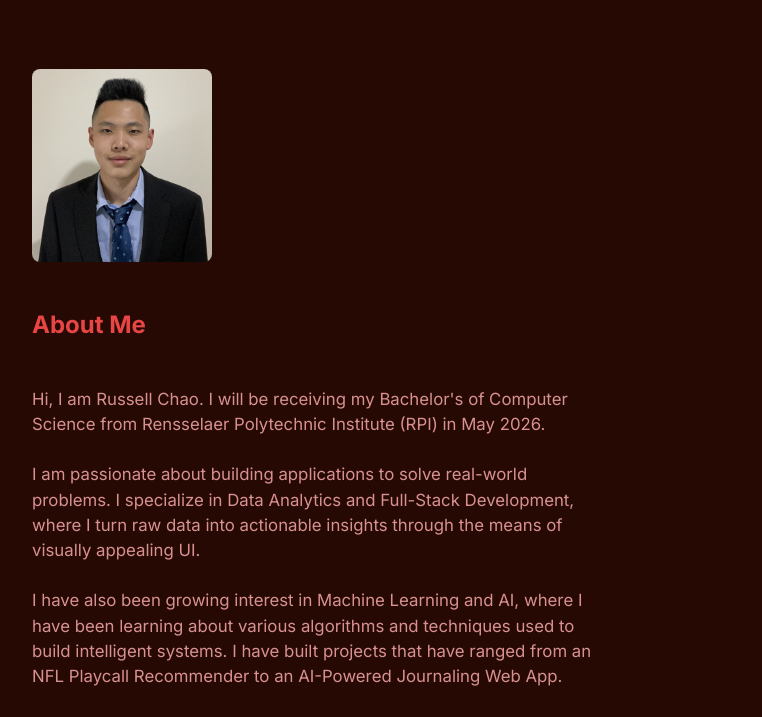
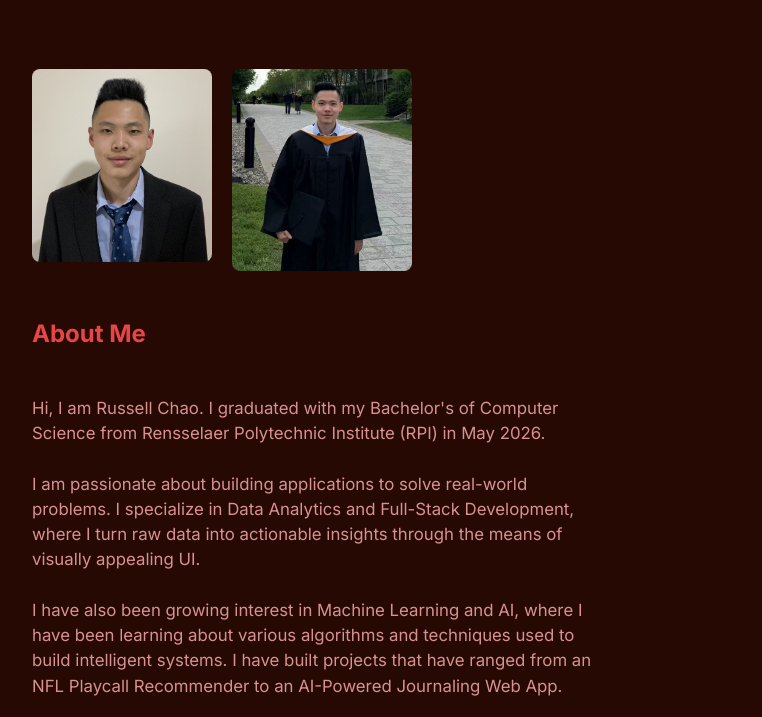
Before and after one commit to russellchao/russellchao.github.io, a plain HTML site: page index.html in a window 1280 px wide. Shown: the part 46-763 px from the top of the page, without its empty margins (258-1020 px from the left). Drawn offline with Linux system fonts and the light colour scheme.

Commit message:
Added Grad Photo and updated description.

```diff
--- a/index.html
+++ b/index.html
@@ -40,16 +40,22 @@
     <main>
         <section>
 
-            <picture>
-                <img class="profilePic" src="myself.jpg" alt="Picture of Russell Chao">
-            </picture>
+            <span style="display: flex; gap: 20px; flex-wrap: wrap;">
+                <picture>
+                    <img class="profilePic" src="myself.jpg" alt="Picture of Russell Chao">
+                </picture>
+                <picture>
+                    <img class="gradPic" src="GradPhoto.JPEG" alt="Picture of Russell Chao">
+                </picture>
+            </span>
+
 
             <div class="nameContainer">
                 <h1 class="darkerText">About Me</h1>
             </div>
 
             <p class="aboutMe">
-                Hi, I am Russell Chao. I will be receiving my Bachelor's of Computer Science
+                Hi, I am Russell Chao. I graduated with my Bachelor's of Computer Science
                 from Rensselaer Polytechnic Institute (RPI) in May 2026.
                 <br />
                 <br />
--- a/styles.css
+++ b/styles.css
@@ -212,6 +212,14 @@ section {
     display: block;
 }
 
+.gradPic {
+    max-width: 180px; /* Adjust this value to make it smaller or larger */
+    height: auto;
+    border-radius: 8px;
+    object-fit: cover;
+    display: block;
+}
+
 @media (min-width: 640px) {
     .statsContainer {
         flex-direction: row;
```
Also changed, not shown: GradPhoto.JPEG (added).
